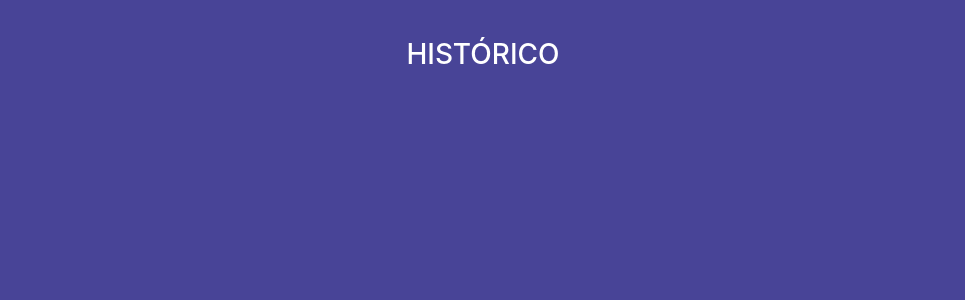
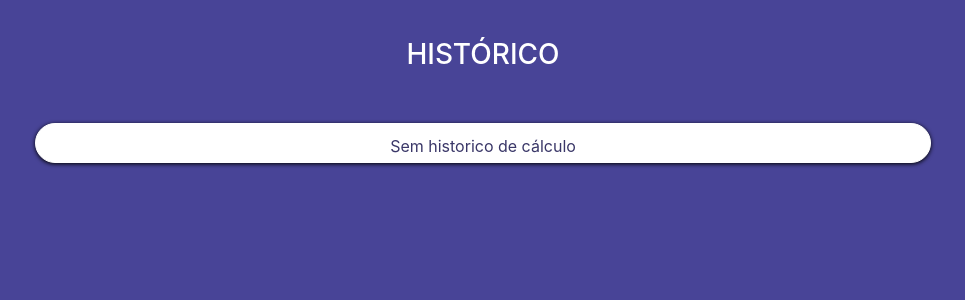
Before and after one commit to pabrul/calculator-angular, an Angular app: page /history in a window 1280 px wide. Shown: the top 300 px of the page, without its empty margins (157-1122 px from the left). Built offline with nearby package versions, Linux system fonts and the light colour scheme; some icons are missing.

Commit message:
History css

```diff
--- a/src/app/history/history.component.html
+++ b/src/app/history/history.component.html
@@ -14,6 +14,6 @@
     </div>-->
 
     <div class="new-line" *ngFor="let operation of this.operations">{{operation}}</div>
-    <!--<div class="new-line" *ngIf="operations.length == 0">Sem historico de cálculo</div>-->
+    <div class="new-line" *ngIf="operations.length == 0">Sem historico de cálculo</div>
 
 </div>
--- a/src/app/history/history.component.scss
+++ b/src/app/history/history.component.scss
@@ -13,6 +13,20 @@
     justify-content: center;
 }
 
+.new-line {
+    border-radius: 20px;
+    height: 40px;
+    color: #3a3768;
+    background: #ffffff;
+    border: 1px solid #ffffff;
+    text-align: center;
+    padding: 10px;
+    box-shadow: 0px 1px 4px 0px black;
+    width: 70% !important;
+    margin: 4% auto;
+    display: flex;
+    justify-content: center;
+}
 
 body{
     background-color: #484497 !important;
```
